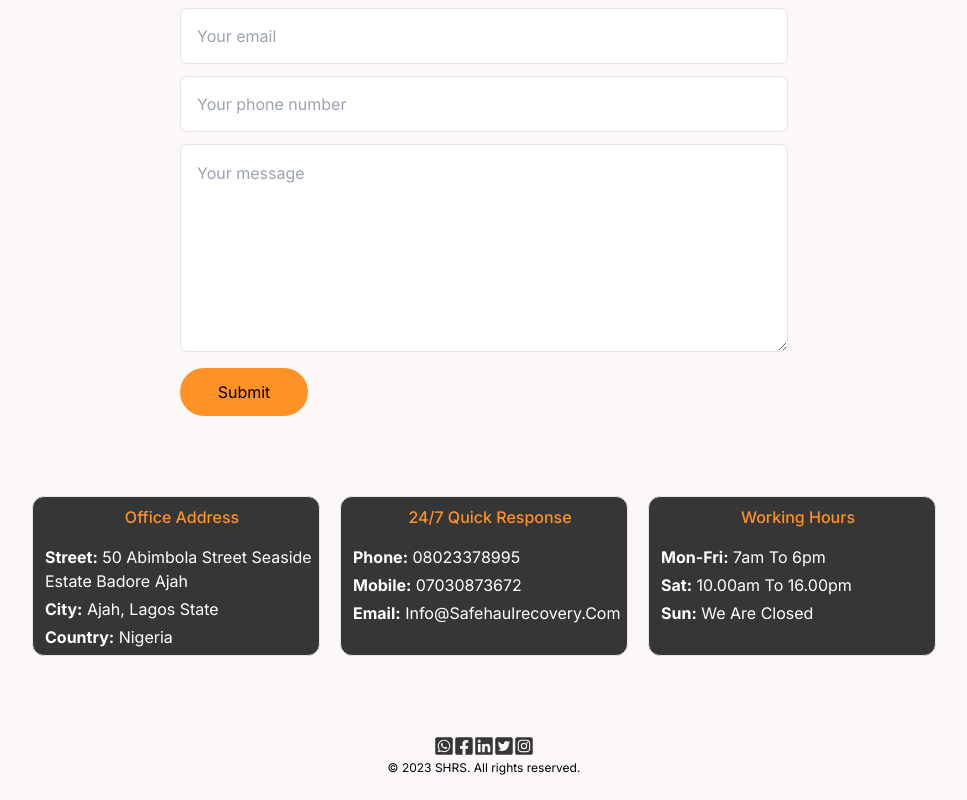
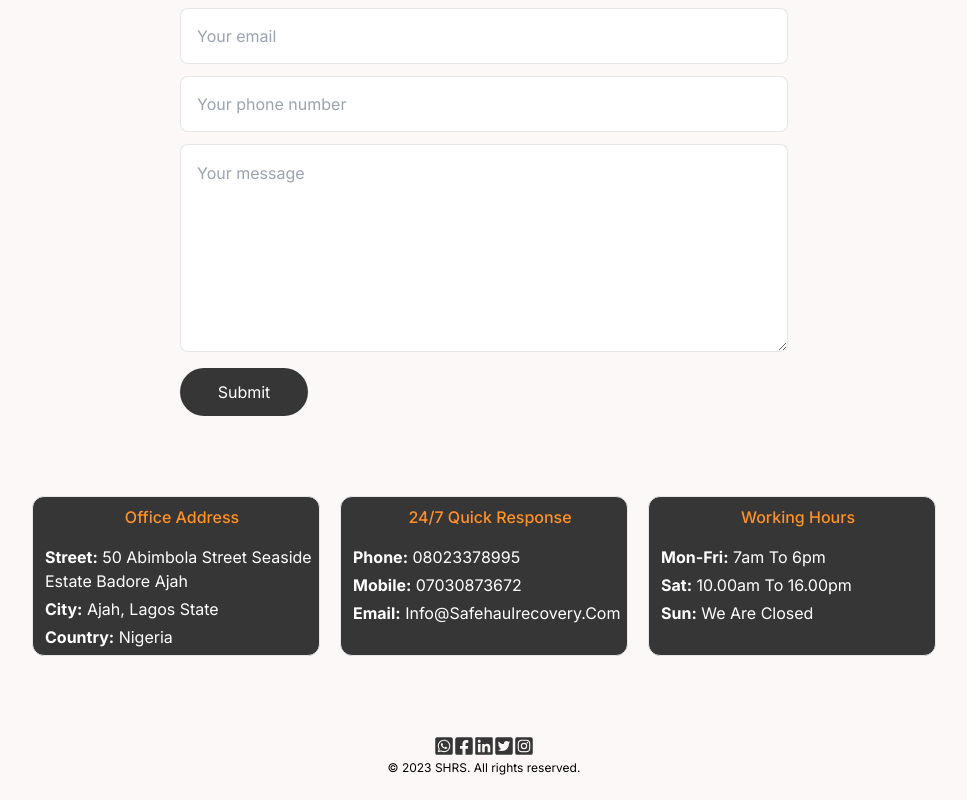
Before and after one commit to LoukaC/SafeHaulRecoveryService, a Next.js app in the folder SHRS/: page / in a window 1280 px wide. Shown: the part 2526-3326 px from the top of the page, without its empty margins (156-1123 px from the left). Built offline with nearby package versions, Linux system fonts and the light colour scheme; no server answers.

Commit message:
colo submit-btn

```diff
--- a/SHRS/src/app/components/submit-btn.tsx
+++ b/SHRS/src/app/components/submit-btn.tsx
@@ -10,7 +10,7 @@ export default function SubmitBtn() {
   return (
     <button
             type='submit'
-            className='group flex flex-row justify-center items-center gap-2 mt-4 bg-primary-color w-[8rem] h-[3rem] rounded-full outline-none transition-all focus:scale-110 hover:scale-110 hover-secondary-color active:scale-105 disabled:scale-100 disabled:bg-opacity-65 hover:text-white'
+            className='group flex flex-row justify-center items-center gap-2 mt-4 text-white bg-secondary-color w-[8rem] h-[3rem] rounded-full outline-none transition-all focus:scale-110 hover:scale-110 active:scale-105 disabled:scale-100 disabled:bg-opacity-65 hover-secondary-color-text hover-primary-color'
             disabled={pending}
         >{
             pending ? <div className='h-5 w-5 animate-spin rounded-full border-b-2 border-white'></div>:(
--- a/SHRS/src/app/globals.css
+++ b/SHRS/src/app/globals.css
@@ -25,6 +25,10 @@
   background-color: #363636
 }
 
+.hover-secondary-color-text:hover {
+  color: #363636
+}
+
 .hover-primary-color:hover {
-  color: #FF9226
+  background-color: #FF9226
 }
```
